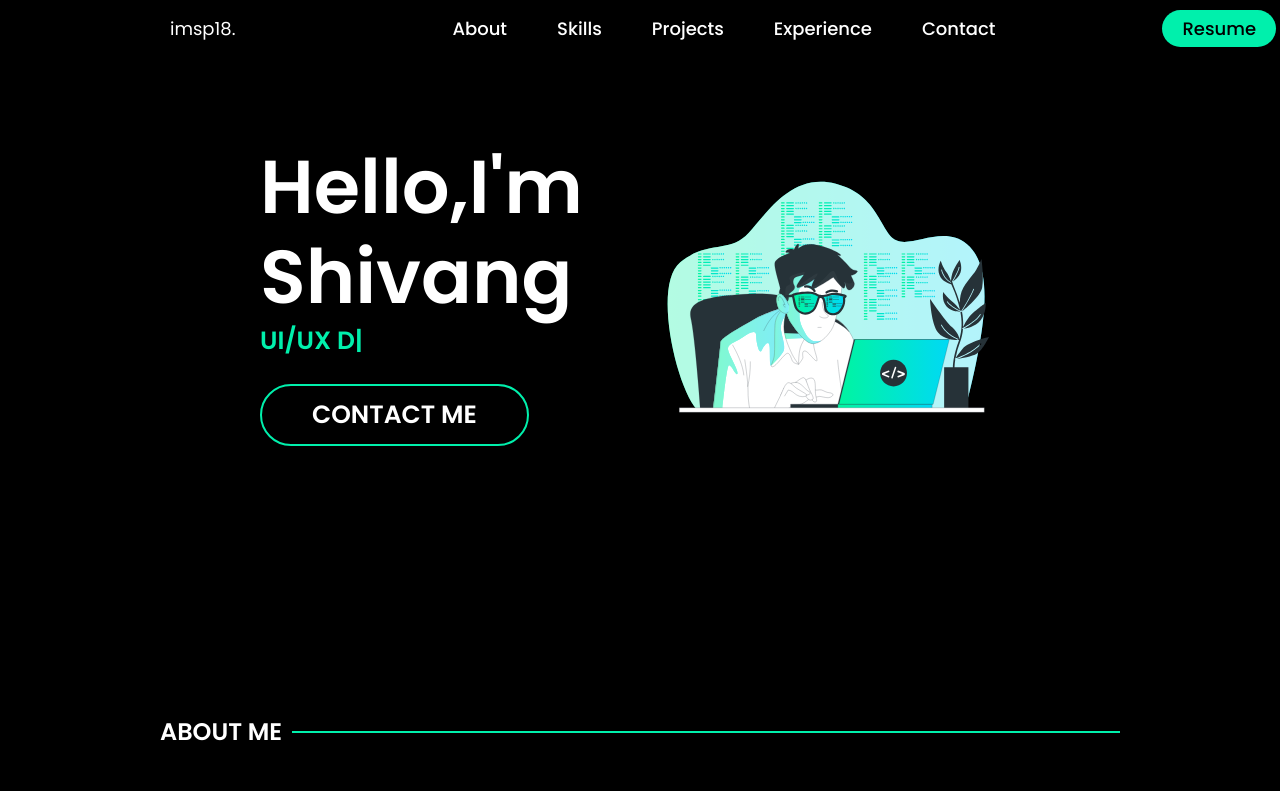
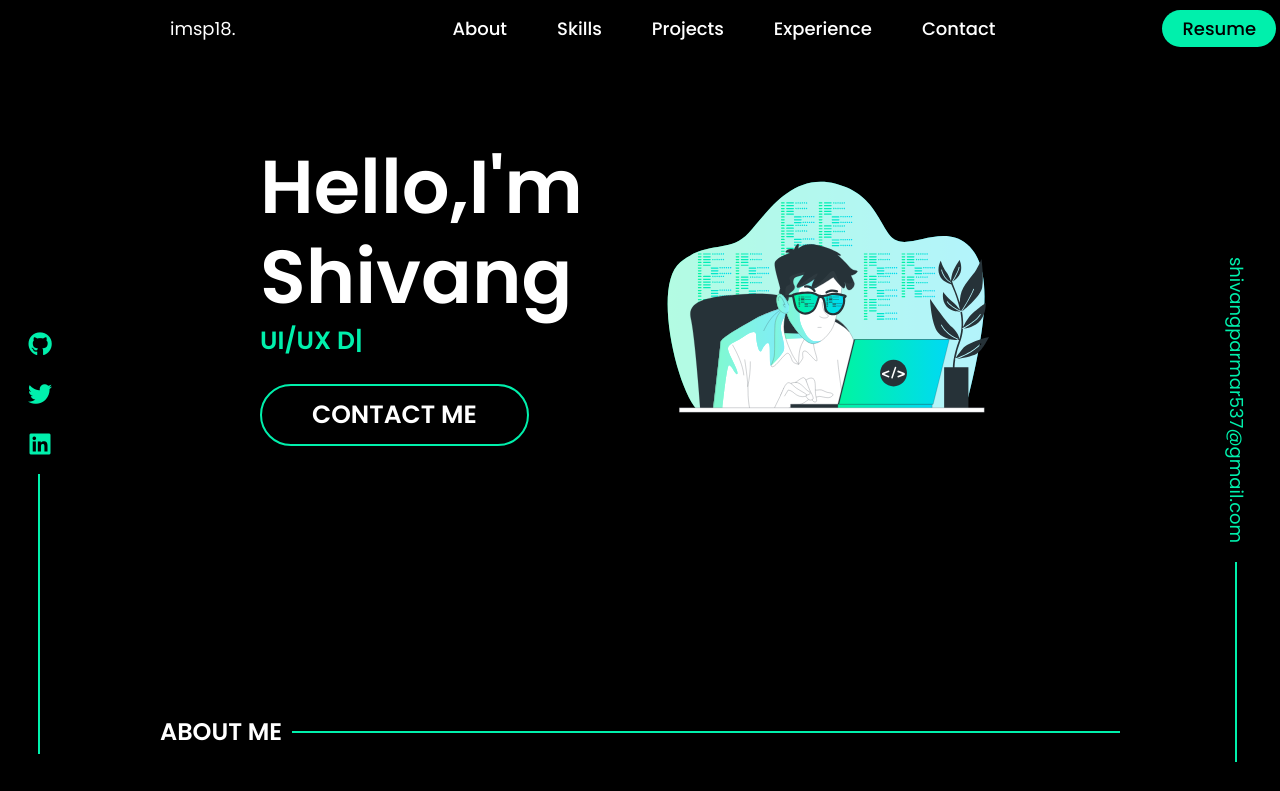
Before and after one commit to imsp18/imsp18.github.io, a plain HTML site: page index.html in a window 1280 px wide. Shown: the top 791 px of the page. Drawn offline with nearby package versions, Linux system fonts and the light colour scheme.

Commit message:
added social icons and added scroll to top button

```diff
--- a/index.html
+++ b/index.html
@@ -7,6 +7,8 @@
     <meta name="viewport" content="width=device-width, initial-scale=1.0">
     <title>imsp18 | Personal Portfolio</title>
     <link rel="stylesheet" href="style.css">
+    <link rel="stylesheet" href="https://cdnjs.cloudflare.com/ajax/libs/font-awesome/5.15.3/css/all.min.css" />
+
 
 </head>
 
@@ -47,6 +49,18 @@
                 </div>
             </div>
         </div>
+        <!-- Social Media Bar -->
+        <div class="social-bar">
+            <a href="https://github.com/imsp18" target="_blank" class="social-link"><i class="fab fa-github"></i></a>
+            <a href="https://twitter.com/imsp_18" target="_blank" class="social-link"><i class="fab fa-twitter"></i></a>
+            <a href="https://www.linkedin.com/in/shivang-parmar/" target="_blank"class="social-link"><i class="fab fa-linkedin"></i></a>
+        </div>
+        <div class="vertical-line-1"></div>
+        <!-- Email Bar -->
+        <div class="email-bar">
+            <a class="email-link" href="mailto:your-email@example.com">shivangparmar537@gmail.com</a>
+        </div>
+        <div class="vertical-line-2"></div>
     </div>
     <!-- About Section -->
     <div class="about-section" id="about">
@@ -247,6 +261,7 @@
             <i class="fas fa-arrow-up"></i>
         </button>
     </div>
+    <!-- Javascript -->
     <script src="https://cdn.jsdelivr.net/npm/typed.js@2.0.12"></script>
     <script>
         var typed = new Typed('.title', {
--- a/style.css
+++ b/style.css
@@ -37,7 +37,8 @@ body {
     font-weight: 400;
     margin-right: 217px;
 }
-.navbar .menu{
+
+.navbar .menu {
     margin-right: 117px;
 }
 
@@ -157,6 +158,76 @@ button {
 .hero-section .content .right-content img {
     max-width: 100%;
     height: auto;
+}
+
+/* social media sticky bar  */
+.social-bar {
+    position: fixed;
+    top: 50%;
+    left: 20px;
+    transform: translateY(-50%);
+    z-index: 999;
+}
+
+.social-link {
+    display: block;
+    width: 40px;
+    height: 40px;
+    color: #00F0AC;
+    font-size: 24px;
+    text-align: center;
+    line-height: 40px;
+    margin-bottom: 10px;
+    text-decoration: none;
+}
+
+.social-link:hover {
+    color: #fff;
+    transition: 1s;
+}
+
+.vertical-line-1 {
+    position: fixed;
+    left: 38px;
+    top: 58%;
+    margin-left: ;
+    width: 2px;
+    height: 280px;
+    background-color: #00F0AC;
+    margin: 10px auto;
+}
+
+/* Email Bar */
+.email-bar {
+    position: fixed;
+    top: 50%;
+    right: 20px;
+    transform: translateY(-50%);
+    z-index: 999;
+    writing-mode: vertical-rl;
+}
+
+.email-link {
+    display: block;
+    padding: 10px;
+    color: #00F0AC;
+    font-size: 18px;
+    text-align: center;
+    text-decoration: none;
+}
+
+.email-link:hover {
+    color: #fff;
+}
+
+.vertical-line-2 {
+    position: fixed;
+    right: 43px;
+    top: 69%;
+    width: 2px;
+    height: 200px;
+    background-color: #00F0AC;
+    margin: 10px auto;
 }
 
 /* About Section */
@@ -537,11 +608,32 @@ button {
     color: #fff;
     padding: 40px 0;
     text-align: center;
+    position: relative;
 }
 
 .footer-section h2 {
     font-size: 18px;
     line-height: 27px;
+}
+
+.scroll-top-btn {
+    position: absolute;
+    right: 20px;
+    bottom: 40px;
+    background-color: #00F0AC;
+    color: #000;
+    border: none;
+    border-radius: 50%;
+    padding: 10px;
+    cursor: pointer;
+    opacity: 0.5;
+    transition: opacity 0.3s ease;
+    height: 45px;
+    width: 45px;
+}
+
+.scroll-top-btn:hover {
+    opacity: 1;
 }
 
 
@@ -557,11 +649,13 @@ button {
     .navbar {
         display: flex;
         justify-content: space-between;
-        align-items: center ;
+        align-items: center;
     }
-    .navbar .logo h1{
+
+    .navbar .logo h1 {
         font-size: 16px;
     }
+
     .navbar .menu {
         display: none;
     }
@@ -656,7 +750,7 @@ button {
     }
 
     .hero-section .left-content {
-        margin-top: 220px ;
+        margin-top: 220px;
     }
 
 
@@ -675,6 +769,23 @@ button {
     }
 
     .hero-section .content .right-content img {
+        display: none;
+    }
+
+    /* social media bar */
+    .social-bar {
+        display: none;
+    }
+
+    .vertical-line-1 {
+        display: none;
+    }
+
+    .email-bar {
+        display: none;
+    }
+
+    .vertical-line-2 {
         display: none;
     }
 
@@ -825,6 +936,12 @@ button {
     }
 
     .footer-section h2 {
-        font-size: 9px;
+        font-size: 12px;
+    }
+    .scroll-top-btn {
+        height: 35px;
+        width: 35px;
+        bottom: 45px;
+        padding: 5px;
     }
 }
```
